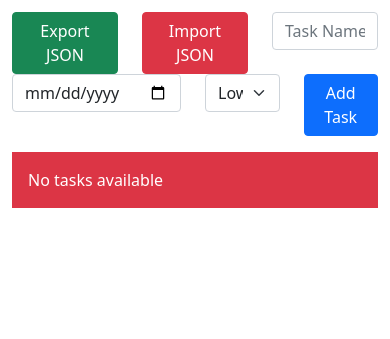
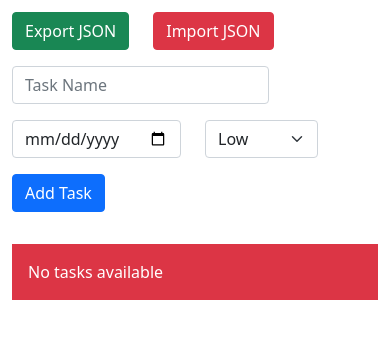
Before and after one commit to iazin/To-Do-List-HTML-JS-, a plain HTML site: page index.html in a window 390 px wide. Shown: the part 37-376 px from the top of the page. Drawn offline with Linux system fonts and the light colour scheme.

Commit message:
Update index.html

```diff
--- a/index.html
+++ b/index.html
@@ -12,19 +12,19 @@
 
         <form id="taskForm">
             <div class="d-flex justify-content-around my-3">
-                <div class="row">
-                    <div class="col col-md-auto"><button class="btn btn-success" onclick="saveTasks_to_file()">Export JSON</button></div>
-                    <div class="col col-md-auto"><button class="btn btn-danger" onclick="loadTasks_from_file()">Import JSON</button></div>
-                    <div class="col col-md-auto"><input type="text" id="taskName" placeholder="Task Name" class="form-control" required></div>
-                    <div class="col col-md-auto"><input type="date" id="taskDate" class="form-control" required></div>
-                    <div class="col col-md-auto">
+                <div class="row row-cols-auto">
+                    <div class="col col-md-auto mb-3"><button class="btn btn-success" onclick="saveTasks_to_file()">Export JSON</button></div>
+                    <div class="col col-md-auto mb-3"><button class="btn btn-danger" onclick="loadTasks_from_file()">Import JSON</button></div>
+                    <div class="col col-md-auto mb-3"><input type="text" id="taskName" placeholder="Task Name" class="form-control" required></div>
+                    <div class="col col-md-auto mb-3"><input type="date" id="taskDate" class="form-control" required></div>
+                    <div class="col col-md-auto mb-3">
                         <select id="taskPriority" class="form-select" required>
                         <option value="Low">Low</option>
                         <option value="Medium">Medium</option>
                         <option value="High">High</option>
                         </select>
                     </div>
-                    <div class="col col-md-auto"><button type="submit" class="btn btn-primary">Add Task</button></div>
+                    <div class="col col-md-auto mb-3"><button type="submit" class="btn btn-primary">Add Task</button></div>
                 </div>
             </div>
         </form>
```
